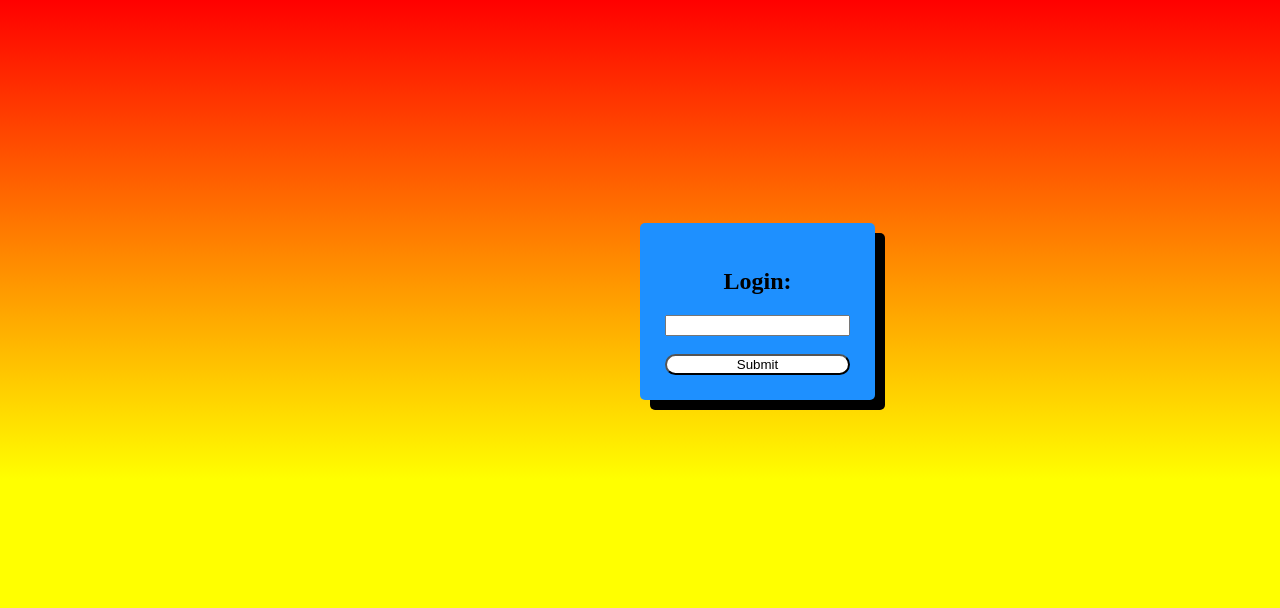
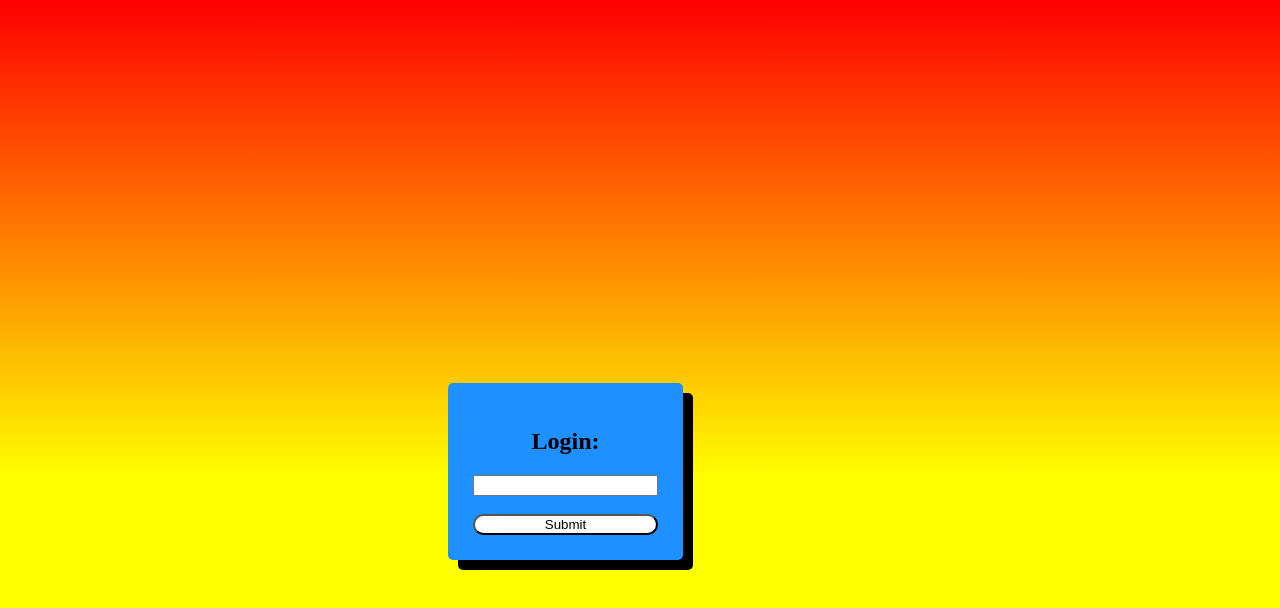
Before and after one commit to KevinJilissen/TheRev0lution, a plain HTML site: page Home.html in a window 1280 px wide. Drawn offline with Linux system fonts and the light colour scheme.

Commit message:
Update Home.html

```diff
--- a/Home.html
+++ b/Home.html
@@ -16,8 +16,8 @@ body {
   border-radius: 5px;
   position: fixed;
 
-  left: 50%;
-  bottom: 50%;
+  left: 35%;
+  bottom: 30%;
   box-shadow: 10px 10px;
 }
 #ShowOnLogin {
```
